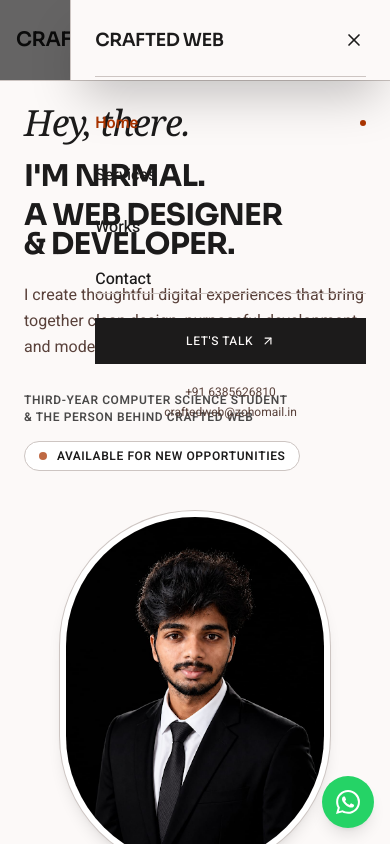
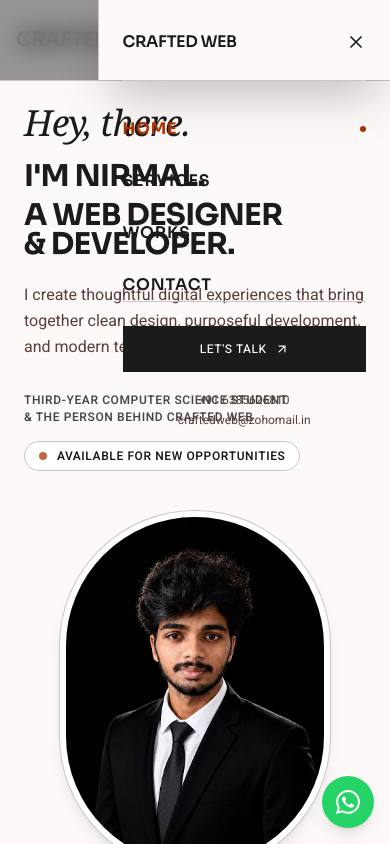
Before and after one commit to Nirmal0804/Freelancing-Portfolio, a Next.js app: page / in a window 390 px wide. Both pictures are taken after a click on the button "Open menu". Shown: the top 844 px of the page. Built offline with nearby package versions, Linux system fonts and the light colour scheme.

Commit message:
feat: configure mobile drawer to 75vw with heavily blurred left 25% backdrop

```diff
--- a/components/layout/Navbar.tsx
+++ b/components/layout/Navbar.tsx
@@ -88,39 +88,39 @@ export const Navbar: React.FC = () => {
         </button>
       </div>
 
-      {/* Mobile Right Slide-Over Drawer Menu */}
+      {/* Mobile Right Slide-Over Drawer Menu (75vw with 25% blurred backdrop) */}
       {mobileMenuOpen && (
         <div className="md:hidden">
-          {/* Dimmed Backdrop */}
+          {/* Heavily Blurred & Slightly Darkened Left 25% Backdrop */}
           <div
-            className="fixed inset-0 bg-black/60 z-[90] transition-opacity"
+            className="fixed inset-0 bg-black/40 backdrop-blur-md z-[90] transition-opacity"
             onClick={() => setMobileMenuOpen(false)}
             aria-hidden="true"
           />
 
-          {/* Solid Slide-over Drawer Panel */}
-          <div className="fixed top-0 right-0 bottom-0 w-[82%] max-w-[340px] bg-[#fcf9f8] border-l border-[#cdc5c2] shadow-2xl z-[100] flex flex-col justify-between p-6 sm:p-8 animate-in slide-in-from-right duration-300">
+          {/* Solid 75vw Slide-Over Drawer Panel */}
+          <div className="fixed top-0 right-0 bottom-0 w-[75vw] max-w-[320px] bg-[#fcf9f8] border-l border-[#cdc5c2] shadow-2xl z-[100] flex flex-col justify-between p-6 sm:p-8 animate-in slide-in-from-right duration-300">
             <div>
               {/* Drawer Header */}
               <div className="flex items-center justify-between pb-5 border-b border-[#cdc5c2]">
                 <Link
                   href="/"
                   onClick={() => setMobileMenuOpen(false)}
-                  className="font-heading text-lg font-semibold text-on-surface uppercase tracking-tight hover:text-primary transition-colors"
+                  className="font-heading text-base sm:text-lg font-semibold text-on-surface uppercase tracking-tight hover:text-primary transition-colors"
                 >
                   Crafted Web
                 </Link>
                 <button
                   onClick={() => setMobileMenuOpen(false)}
-                  className="p-1.5 -mr-1 text-on-surface hover:text-primary transition-colors focus:outline-none"
+                  className="p-2 -mr-2 text-on-surface hover:text-primary transition-colors focus:outline-none"
                   aria-label="Close menu"
                 >
                   <X className="w-5 h-5" />
                 </button>
               </div>
 
-              {/* Navigation Links */}
-              <nav className="flex flex-col gap-6 pt-8 font-sans text-base">
+              {/* Navigation Links (Clean Uppercase) */}
+              <nav className="flex flex-col gap-5 pt-8 font-heading text-base">
                 {NAV_LINKS.map((link) => {
                   const isActive = pathname === link.href;
                   return (
@@ -129,8 +129,8 @@ export const Navbar: React.FC = () => {
                       href={link.href}
                       onClick={() => setMobileMenuOpen(false)}
                       className={cn(
-                        "transition-colors font-medium flex items-center justify-between text-base py-0.5",
-                        isActive ? "text-primary font-semibold" : "text-on-surface hover:text-primary"
+                        "transition-colors font-semibold uppercase tracking-wider flex items-center justify-between py-1",
+                        isActive ? "text-primary font-bold" : "text-on-surface hover:text-primary"
                       )}
                     >
                       <span>{link.name}</span>
```
